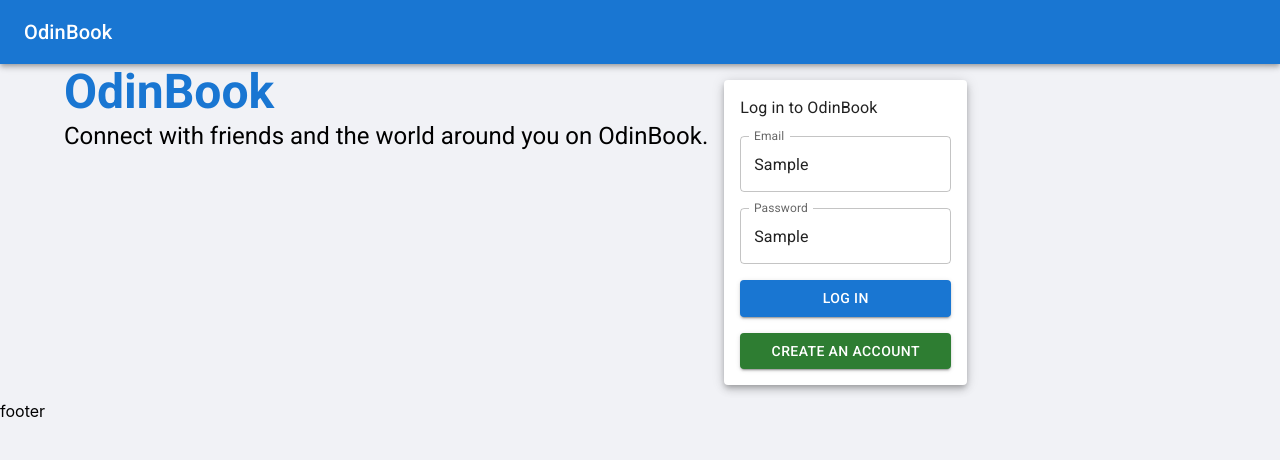
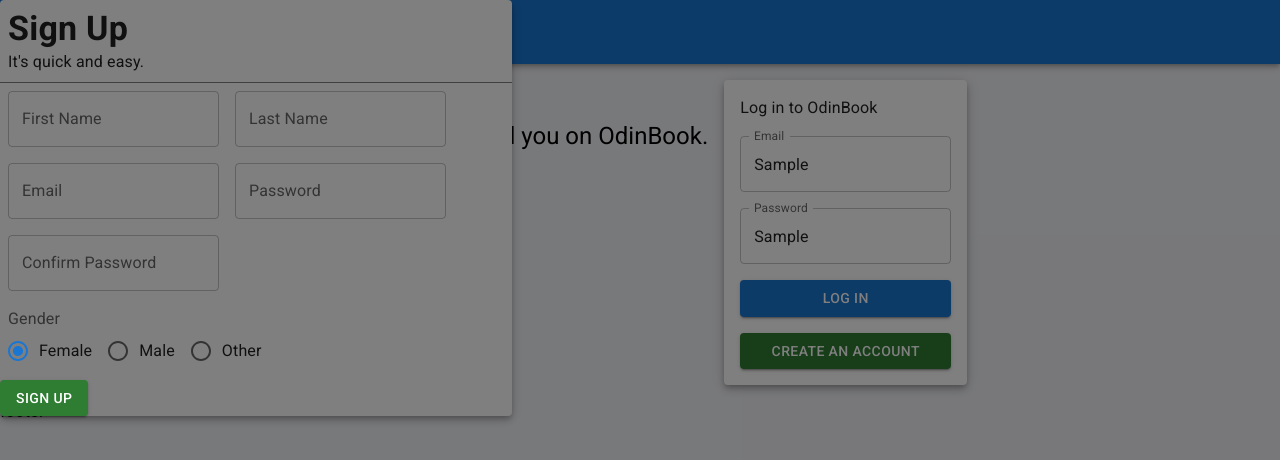
Before and after one commit to DorianDeptuch/odin-book, a Next.js app in the folder client/: page /login in a window 1280 px wide. Both pictures are taken after typing "Sample", "Sample" into the empty fields and a click on the button "CREATE AN ACCOUNT". Shown: the top 460 px of the page. Built offline with nearby package versions, Linux system fonts and the light colour scheme.

Commit message:
added functionality to Create an account button on the login page, also created a sign up modal component

```diff
--- /dev/null
+++ b/client/components/SignupModal.js
@@ -0,0 +1,111 @@
+import * as React from "react";
+import Box from "@mui/material/Box";
+import Fade from "@mui/material/Fade";
+import Button from "@mui/material/Button";
+import Typography from "@mui/material/Typography";
+import Paper from "@mui/material/Paper";
+import TextField from "@mui/material/TextField";
+import Grid from "@mui/material/Grid";
+import Stack from "@mui/material/Stack";
+import Radio from "@mui/material/Radio";
+import RadioGroup from "@mui/material/RadioGroup";
+import FormControlLabel from "@mui/material/FormControlLabel";
+import FormControl from "@mui/material/FormControl";
+import FormLabel from "@mui/material/FormLabel";
+
+const styles = {
+  width: "40%",
+};
+
+export default function SignupModal({}) {
+  return (
+    <Box sx={styles}>
+      <Fade in={open}>
+        <Paper elevation={5}>
+          <Box sx={{ borderBottom: "1px solid gray" }} padding={1}>
+            <Typography
+              id="transition-modal-title"
+              sx={{ fontWeight: "bold" }}
+              variant="h4"
+              component="h2"
+            >
+              Sign Up
+            </Typography>
+            <Typography variant="body1" component="p">
+              It's quick and easy.
+            </Typography>
+          </Box>
+          <Box padding={1}>
+            <Grid container spacing={2}>
+              <Grid item>
+                <TextField
+                  id="firstName"
+                  label="First Name"
+                  variant="outlined"
+                />
+              </Grid>
+              <Grid item>
+                <TextField id="lastName" label="Last Name" variant="outlined" />
+              </Grid>
+              <Grid item>
+                <TextField
+                  fullWidth
+                  id="email"
+                  label="Email"
+                  variant="outlined"
+                />
+              </Grid>
+              <Grid item>
+                <TextField
+                  fullWidth
+                  id="newPassword"
+                  label="Password"
+                  variant="outlined"
+                />
+              </Grid>
+              <Grid item>
+                <TextField
+                  fullWidth
+                  id="confirmPassword"
+                  label="Confirm Password"
+                  variant="outlined"
+                />
+              </Grid>
+            </Grid>
+          </Box>
+          <Box padding={1}>
+            <FormControl component="fieldset">
+              <FormLabel component="legend">Gender</FormLabel>
+              <RadioGroup
+                aria-label="gender"
+                defaultValue="female"
+                name="radio-buttons-group"
+              >
+                <Stack direction="row">
+                  <FormControlLabel
+                    value="female"
+                    control={<Radio />}
+                    label="Female"
+                  />
+                  <FormControlLabel
+                    value="male"
+                    control={<Radio />}
+                    label="Male"
+                  />
+                  <FormControlLabel
+                    value="other"
+                    control={<Radio />}
+                    label="Other"
+                  />
+                </Stack>
+              </RadioGroup>
+            </FormControl>
+          </Box>
+          <Button variant="contained" paddingX={3} color="success">
+            Sign Up
+          </Button>
+        </Paper>
+      </Fade>
+    </Box>
+  );
+}
--- a/client/pages/login.js
+++ b/client/pages/login.js
@@ -1,10 +1,14 @@
 import React from "react";
 import Container from "@mui/material/Container";
 import Typography from "@mui/material/Typography";
+import Backdrop from "@mui/material/Backdrop";
+
 import Paper from "@mui/material/Paper";
 import Stack from "@mui/material/Stack";
 import TextField from "@mui/material/TextField";
 import Button from "@mui/material/Button";
+import SignupModal from "../components/SignupModal";
+import Modal from "@mui/material/Modal";
 
 const styles = {
   p: 2,
@@ -12,6 +16,10 @@
 };
 
 function login() {
+  const [open, setOpen] = React.useState(false);
+  const handleOpen = () => setOpen(true);
+  const handleClose = () => setOpen(false);
+
   return (
     <Container>
       <Stack direction="row">
@@ -36,12 +44,30 @@
             <TextField label="Email" variant="outlined" />
             <TextField label="Password" variant="outlined" />
             <Button variant="contained">Log In</Button>
-            <Button sx={{ mb: 2 }} variant="contained" color="success">
+            <Button
+              sx={{ mb: 2 }}
+              onClick={handleOpen}
+              variant="contained"
+              color="success"
+            >
               Create an account
             </Button>
           </Stack>
         </Paper>
       </Stack>
+      <Modal
+        aria-labelledby="transition-modal-title"
+        aria-describedby="transition-modal-description"
+        open={open}
+        onClose={handleClose}
+        closeAfterTransition
+        BackdropComponent={Backdrop}
+        BackdropProps={{
+          timeout: 500,
+        }}
+      >
+        <SignupModal />
+      </Modal>
     </Container>
   );
 }
```
